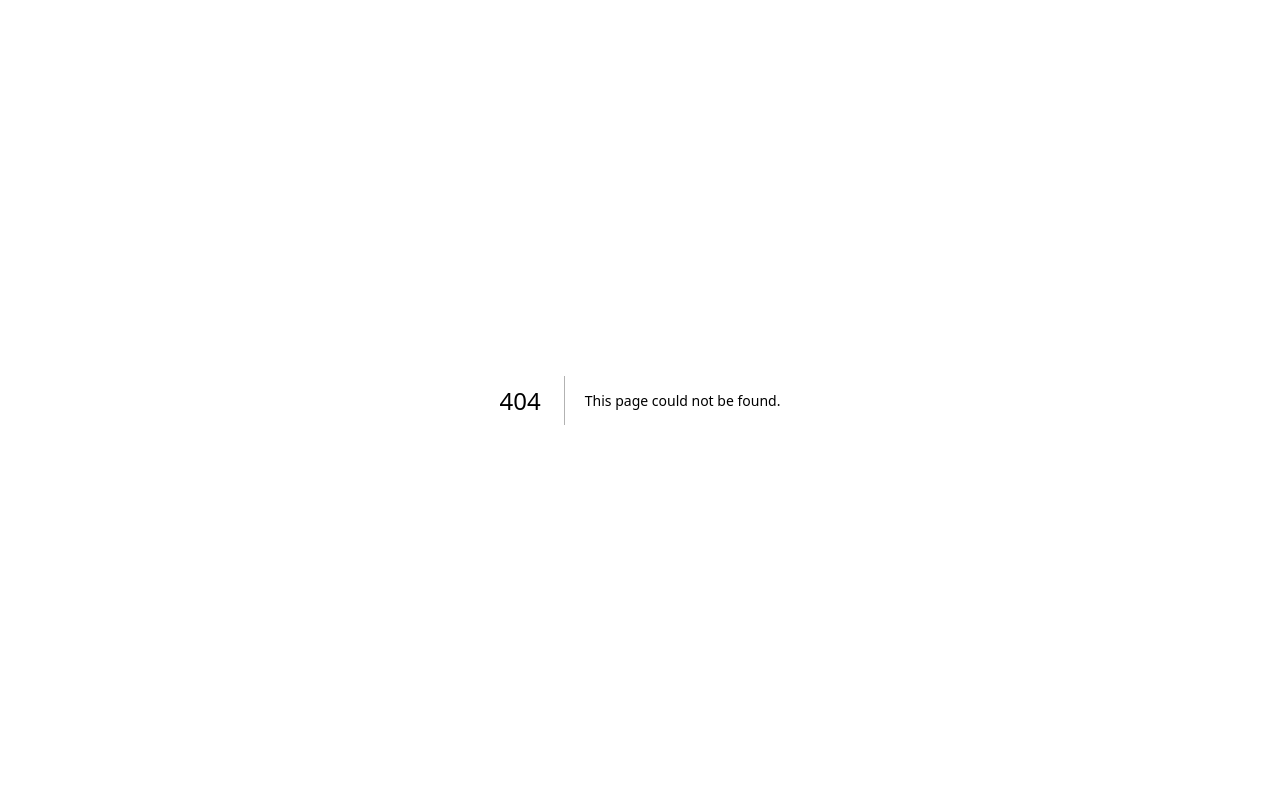
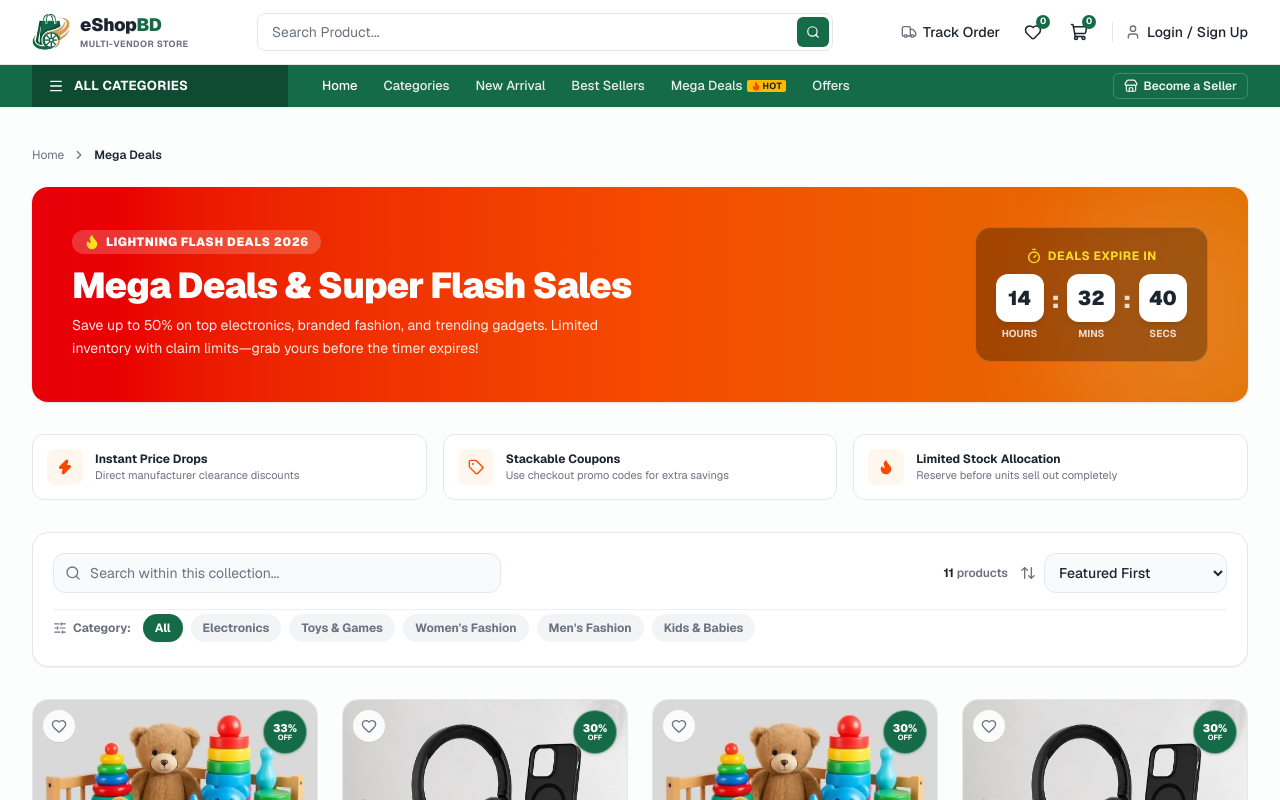
Before and after one commit to Asmual/eShopBD, a Next.js app: page /mega-deals in a window 1280 px wide. Before the commit this address had no page. Shown: the top 800 px of the page. Built offline with nearby package versions, Linux system fonts and the light colour scheme.

Commit message:
Implement Mega Deals storefront page with live countdown timer and flash sale progress tracking

```diff
--- /dev/null
+++ b/src/app/(storefront)/mega-deals/page.tsx
@@ -0,0 +1,224 @@
+"use client";
+
+import React, { useState, useEffect, useMemo } from "react";
+import Link from "next/link";
+import { Flame, ChevronRight, Timer, Zap, Tag } from "lucide-react";
+import ProductCard from "@/features/products/components/ProductCard";
+import ProductFilterBar from "@/features/products/components/ProductFilterBar";
+import EmptyState from "@/components/common/EmptyState";
+import { ALL_PRODUCTS } from "@/data/products";
+
+const MEGA_DEALS_CATEGORIES = [
+  { id: "electronics", name: "Electronics" },
+  { id: "toys-games", name: "Toys & Games" },
+  { id: "women", name: "Women's Fashion" },
+  { id: "men", name: "Men's Fashion" },
+  { id: "kids", name: "Kids & Babies" },
+];
+
+export default function MegaDealsPage() {
+  const [selectedCategory, setSelectedCategory] = useState("all");
+  const [sortBy, setSortBy] = useState("featured");
+  const [searchQuery, setSearchQuery] = useState("");
+
+  // Live Countdown Timer (14 hours, 32 minutes, 45 seconds from mount)
+  const [timeLeft, setTimeLeft] = useState({
+    hours: 14,
+    minutes: 32,
+    seconds: 45,
+  });
+
+  useEffect(() => {
+    const timer = setInterval(() => {
+      setTimeLeft((prev) => {
+        if (prev.seconds > 0) {
+          return { ...prev, seconds: prev.seconds - 1 };
+        } else if (prev.minutes > 0) {
+          return { ...prev, minutes: 59, seconds: 59 };
+        } else if (prev.hours > 0) {
+          return { hours: prev.hours - 1, minutes: 59, seconds: 59 };
+        }
+        return { hours: 24, minutes: 0, seconds: 0 };
+      });
+    }, 1000);
+
+    return () => clearInterval(timer);
+  }, []);
+
+  const megaDeals = useMemo(() => {
+    let result = ALL_PRODUCTS.filter(
+      (p) => p.isMegaDeal || p.discountPercent >= 25
+    );
+
+    if (selectedCategory !== "all") {
+      result = result.filter((p) => p.category === selectedCategory);
+    }
+
+    if (searchQuery.trim()) {
+      const q = searchQuery.toLowerCase();
+      result = result.filter(
+        (p) =>
+          p.name.toLowerCase().includes(q) ||
+          p.categoryName.toLowerCase().includes(q)
+      );
+    }
+
+    switch (sortBy) {
+      case "price-low":
+        result.sort((a, b) => a.price - b.price);
+        break;
+      case "price-high":
+        result.sort((a, b) => b.price - a.price);
+        break;
+      case "rating":
+        result.sort((a, b) => b.rating - a.rating);
+        break;
+      case "popular":
+        result.sort((a, b) => (b.claimedPercent || 0) - (a.claimedPercent || 0));
+        break;
+      case "featured":
+      default:
+        result.sort((a, b) => b.discountPercent - a.discountPercent);
+        break;
+    }
+
+    return result;
+  }, [selectedCategory, searchQuery, sortBy]);
+
+  const formatNumber = (n: number) => n.toString().padStart(2, "0");
+
+  return (
+    <div className="w-full bg-brand-surface/40 min-h-screen py-6 sm:py-10">
+      <div className="max-w-7xl mx-auto px-4 sm:px-6 lg:px-8">
+        {/* Breadcrumb Navigation */}
+        <nav
+          aria-label="Breadcrumb"
+          className="flex items-center gap-2 text-xs text-text-muted mb-4 sm:mb-6"
+        >
+          <Link href="/" className="hover:text-brand transition-colors">
+            Home
+          </Link>
+          <ChevronRight className="w-3.5 h-3.5" />
+          <span className="text-text-main font-semibold">Mega Deals</span>
+        </nav>
+
+        {/* Hero Header Banner with Live Countdown Timer */}
+        <div className="bg-gradient-to-r from-red-600 via-orange-600 to-amber-600 rounded-2xl p-6 sm:p-10 text-white mb-6 sm:mb-8 shadow-sm relative overflow-hidden">
+          <div className="relative z-10 flex flex-col lg:flex-row lg:items-center lg:justify-between gap-6">
+            <div className="max-w-xl">
+              <div className="inline-flex items-center gap-1.5 px-3 py-1 rounded-full bg-white/20 text-white text-xs font-black uppercase tracking-wider mb-3 backdrop-blur-xs">
+                <Flame className="w-4 h-4 fill-current text-yellow-300" />
+                <span>Lightning Flash Deals 2026</span>
+              </div>
+              <h1 className="text-2xl sm:text-4xl font-black tracking-tight">
+                Mega Deals & Super Flash Sales
+              </h1>
+              <p className="mt-2 text-xs sm:text-sm text-white/90 leading-relaxed">
+                Save up to 50% on top electronics, branded fashion, and trending gadgets. Limited inventory with claim limits—grab yours before the timer expires!
+              </p>
+            </div>
+
+            {/* Countdown Box */}
+            <div className="bg-black/30 backdrop-blur-md rounded-2xl p-4 sm:p-5 border border-white/20 shrink-0 text-center">
+              <div className="flex items-center justify-center gap-1.5 text-xs font-bold uppercase tracking-wider text-yellow-300 mb-2.5">
+                <Timer className="w-4 h-4" />
+                <span>Deals Expire In</span>
+              </div>
+              <div className="flex items-center justify-center gap-2">
+                <div className="flex flex-col items-center">
+                  <span className="w-12 h-12 rounded-xl bg-white text-text-main text-xl font-black flex items-center justify-center shadow-md">
+                    {formatNumber(timeLeft.hours)}
+                  </span>
+                  <span className="text-[10px] font-bold text-white/80 mt-1 uppercase">Hours</span>
+                </div>
+                <span className="text-2xl font-black text-white/80 -mt-4">:</span>
+                <div className="flex flex-col items-center">
+                  <span className="w-12 h-12 rounded-xl bg-white text-text-main text-xl font-black flex items-center justify-center shadow-md">
+                    {formatNumber(timeLeft.minutes)}
+                  </span>
+                  <span className="text-[10px] font-bold text-white/80 mt-1 uppercase">Mins</span>
+                </div>
+                <span className="text-2xl font-black text-white/80 -mt-4">:</span>
+                <div className="flex flex-col items-center">
+                  <span className="w-12 h-12 rounded-xl bg-white text-text-main text-xl font-black flex items-center justify-center shadow-md">
+                    {formatNumber(timeLeft.seconds)}
+                  </span>
+                  <span className="text-[10px] font-bold text-white/80 mt-1 uppercase">Secs</span>
+                </div>
+              </div>
+            </div>
+          </div>
+          <div className="absolute -right-8 -bottom-8 w-60 h-60 bg-white/10 rounded-full blur-2xl pointer-events-none" />
+        </div>
+
+        {/* Value Highlights Strip */}
+        <div className="grid grid-cols-1 sm:grid-cols-3 gap-3 sm:gap-4 mb-8">
+          <div className="bg-white rounded-xl p-3.5 border border-border-light flex items-center gap-3">
+            <div className="w-9 h-9 rounded-lg bg-orange-50 text-orange-600 flex items-center justify-center shrink-0">
+              <Zap className="w-4 h-4 fill-current" />
+            </div>
+            <div>
+              <h4 className="text-xs font-bold text-text-main">Instant Price Drops</h4>
+              <p className="text-[11px] text-text-muted">Direct manufacturer clearance discounts</p>
+            </div>
+          </div>
+
+          <div className="bg-white rounded-xl p-3.5 border border-border-light flex items-center gap-3">
+            <div className="w-9 h-9 rounded-lg bg-orange-50 text-orange-600 flex items-center justify-center shrink-0">
+              <Tag className="w-4 h-4" />
+            </div>
+            <div>
+              <h4 className="text-xs font-bold text-text-main">Stackable Coupons</h4>
+              <p className="text-[11px] text-text-muted">Use checkout promo codes for extra savings</p>
+            </div>
+          </div>
+
+          <div className="bg-white rounded-xl p-3.5 border border-border-light flex items-center gap-3">
+            <div className="w-9 h-9 rounded-lg bg-orange-50 text-orange-600 flex items-center justify-center shrink-0">
+              <Flame className="w-4 h-4 fill-current" />
+            </div>
+            <div>
+              <h4 className="text-xs font-bold text-text-main">Limited Stock Allocation</h4>
+              <p className="text-[11px] text-text-muted">Reserve before units sell out completely</p>
+            </div>
+          </div>
+        </div>
+
+        {/* Filter and Sort Bar */}
+        <ProductFilterBar
+          categories={MEGA_DEALS_CATEGORIES}
+          selectedCategory={selectedCategory}
+          onSelectCategory={setSelectedCategory}
+          sortBy={sortBy}
+          onSortChange={setSortBy}
+          searchQuery={searchQuery}
+          onSearchChange={setSearchQuery}
+          totalCount={megaDeals.length}
+        />
+
+        {/* Product Cards Grid with Deal Progress Bar */}
+        {megaDeals.length > 0 ? (
+          <div className="grid grid-cols-2 sm:grid-cols-3 lg:grid-cols-4 gap-3 sm:gap-6">
+            {megaDeals.map((product, idx) => (
+              <ProductCard
+                key={product.id}
+                product={product}
+                showDealProgress={true}
+                priority={idx < 4}
+              />
+            ))}
+          </div>
+        ) : (
+          <EmptyState
+            title="No mega deals currently found"
+            description="All limited stock items in this category may be claimed. Check back shortly for the next drop."
+            onReset={() => {
+              setSelectedCategory("all");
+              setSearchQuery("");
+            }}
+          />
+        )}
+      </div>
+    </div>
+  );
+}
```
